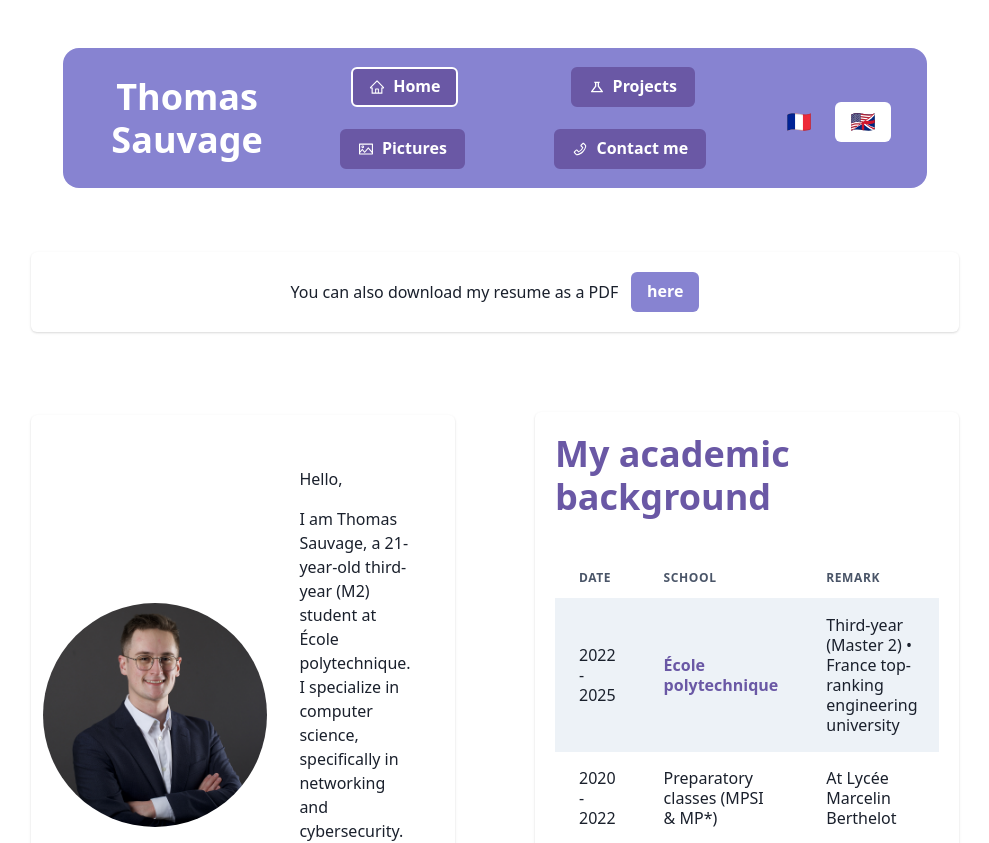
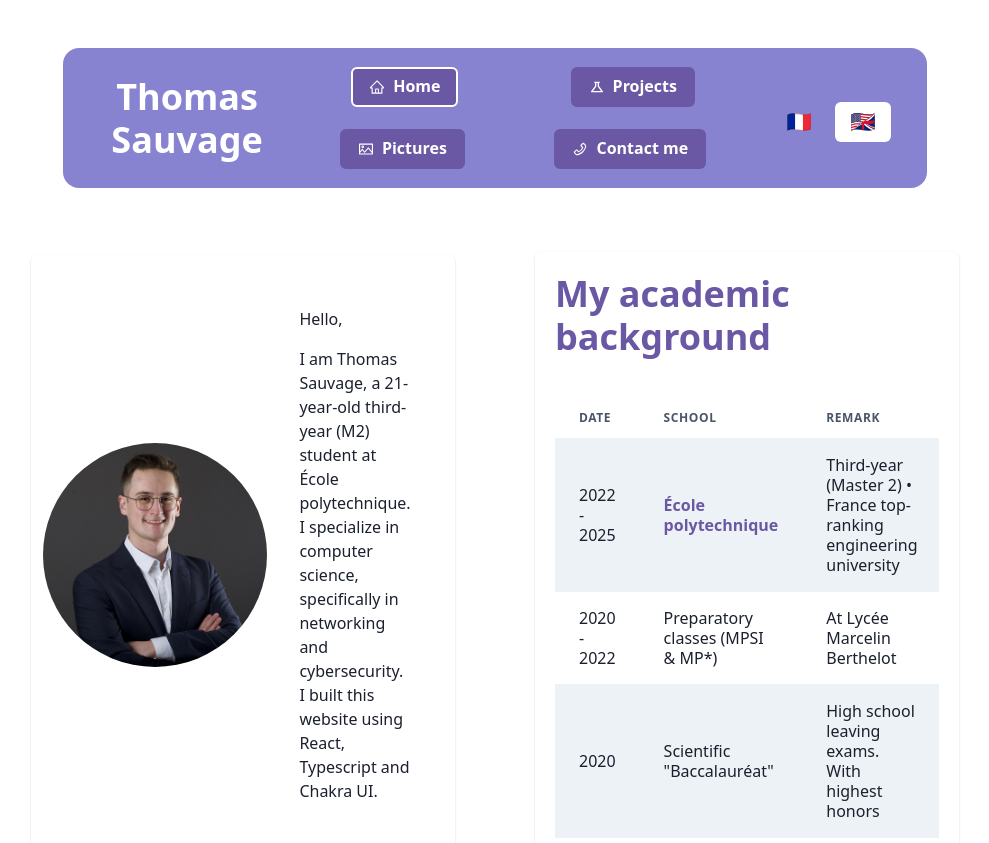
Before and after one commit to ThomasSauvage/react-website, a React (Vite) app: page /#/ in a window 1280 px wide. Shown: the top 843 px of the page, without its empty margins (145-1134 px from the left). Built offline with nearby package versions, Linux system fonts and the light colour scheme.

Commit message:
feat: remove resume

```diff
--- a/package.json
+++ b/package.json
@@ -1,7 +1,7 @@
 {
   "name": "thomas-cv",
   "homepage": "https://sauvage.pm",
-  "version": "3.2.0",
+  "version": "3.3.0",
   "private": false,
   "type": "module",
   "dependencies": {
--- a/src/pages/Home/Home.tsx
+++ b/src/pages/Home/Home.tsx
@@ -2,7 +2,6 @@ import { Accordion, Grid, GridItem } from "@chakra-ui/react";
 import { Academic } from "./Academic";
 import { Experiences } from "./Experiences";
 import { Intro } from "./Intro";
-import { Print } from "./Print";
 import { Skills } from "./Skills";
 import { Volunteering } from "./Volunteering";
 
@@ -15,10 +14,6 @@ const Home = () => {
         gap="3em"
         alignItems="center"
       >
-        <GridItem colSpan={{ base: 1, xl: 2 }}>
-          <Print />
-        </GridItem>
-
         <Intro />
         <Academic />
         <Experiences />
```
Also changed, not shown: 2 other files (tests, documents, lock files or other folders).
